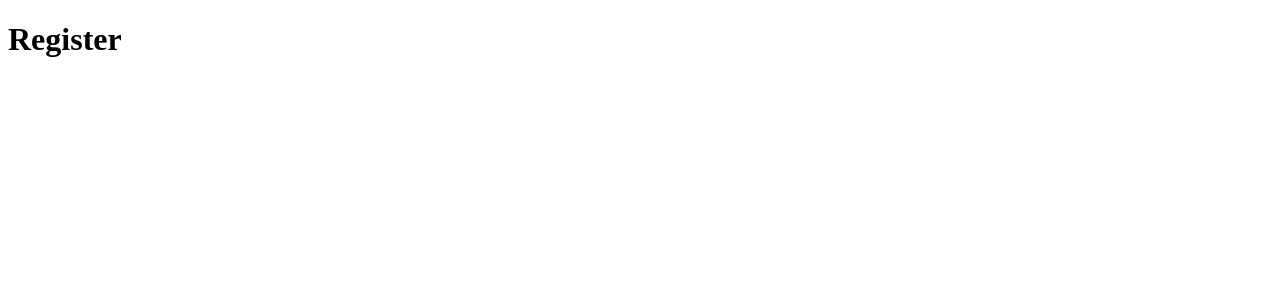
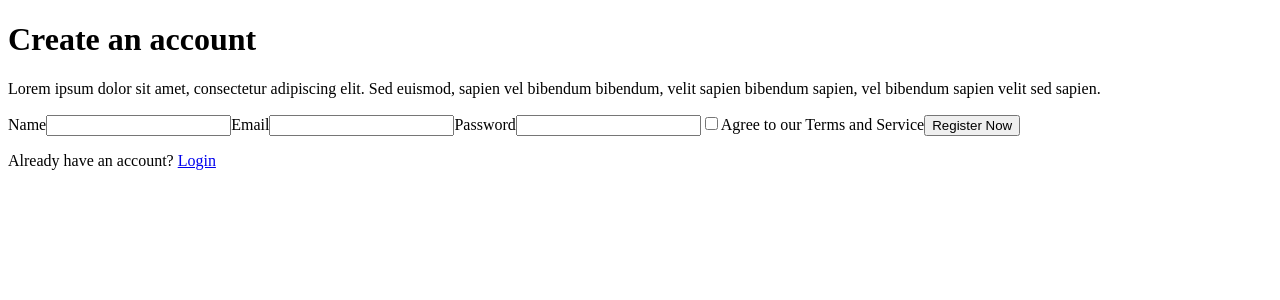
Before and after one commit to ali3a1991/Frontend_Finco, a React (Vite) app: page /register in a window 1280 px wide. Shown: the top 300 px of the page. Built offline with nearby package versions, Linux system fonts and the light colour scheme.

Commit message:
added a styling library called Material UI

```diff
--- a/package.json
+++ b/package.json
@@ -10,6 +10,9 @@
     "preview": "vite preview"
   },
   "dependencies": {
+    "@emotion/react": "^11.11.1",
+    "@emotion/styled": "^11.11.0",
+    "@mui/material": "^5.14.13",
     "react": "^18.2.0",
     "react-dom": "^18.2.0",
     "react-router-dom": "^6.16.0",
--- a/src/App.jsx
+++ b/src/App.jsx
@@ -1,4 +1,3 @@
-
 import { Route, Routes } from "react-router-dom"
 import "./App.scss"
 import OnboardingScreen from "./components/pages/OnboardingScreen/OnboardingScreen.jsx"
--- a/src/components/pages/Register/Register.jsx
+++ b/src/components/pages/Register/Register.jsx
@@ -1,9 +1,64 @@
 import React from "react"
+import { useState } from "react"
+import { Link } from "react-router-dom"
+import TermsAndService from "./TermsAndService.jsx"
 
 function Register() {
+  const [showTerms, setShowTerms] = useState(false)
+
+  function submitRegistration(event) {
+    event.preventDefault()
+  }
+
+  function openTerms() {
+    setShowTerms((prev) => !prev)
+  }
+
   return (
     <div>
-      <h1>Register</h1>
+      <h1>Create an account</h1>
+      <p>
+        Lorem ipsum dolor sit amet, consectetur adipiscing elit. Sed euismod,
+        sapien vel bibendum bibendum, velit sapien bibendum sapien, vel bibendum
+        sapien velit sed sapien.
+      </p>
+      <form onSubmit={submitRegistration}>
+        <label htmlFor="name">Name</label>
+        <input
+          type="text"
+          id="name"
+          name="name"
+          required
+        />
+        <label htmlFor="email">Email</label>
+        <input
+          type="email"
+          id="email"
+          name="email"
+          required
+        />
+        <label htmlFor="password">Password</label>
+        <input
+          type="password"
+          id="password"
+          name="password"
+          required
+        />
+        <input
+          type="checkbox"
+          id="terms"
+          name="terms"
+          required
+        />
+        <label htmlFor="terms">
+          Agree to our <span onClick={openTerms}>Terms and Service</span>
+        </label>
+        {showTerms && <TermsAndService />}
+        <button type="submit">Register Now</button>
+      </form>
+      <p>
+        Already have an account? <Link to="/login">Login</Link>
+      </p>
     </div>
   )
 }
--- /dev/null
+++ b/src/components/pages/Register/TermsAndService.jsx
@@ -0,0 +1,11 @@
+import React from "react"
+
+function TermsAndService() {
+  return (
+    <div>
+      <h1>Terms and Service</h1>
+    </div>
+  )
+}
+
+export default TermsAndService
```
Also changed, not shown: 1 other file (tests, documents, lock files or other folders).
